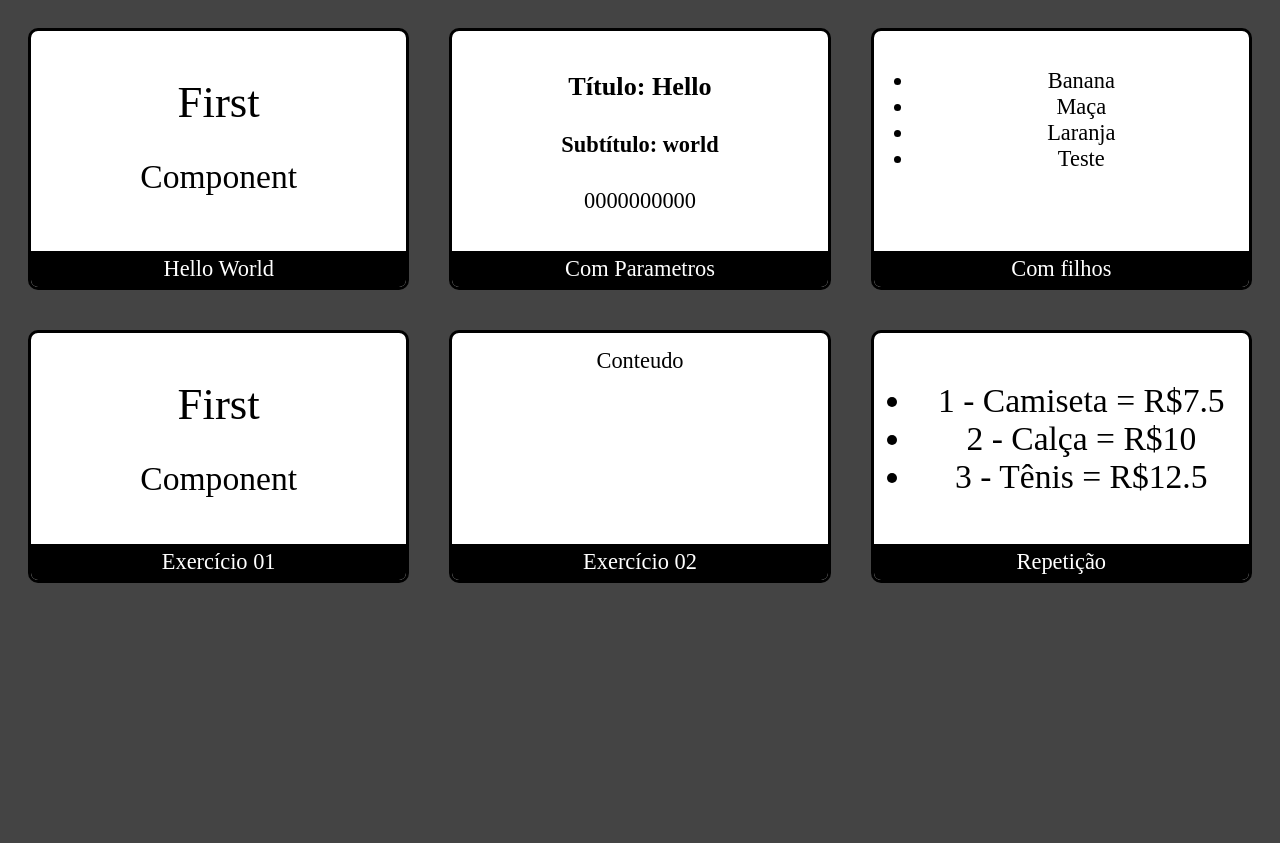
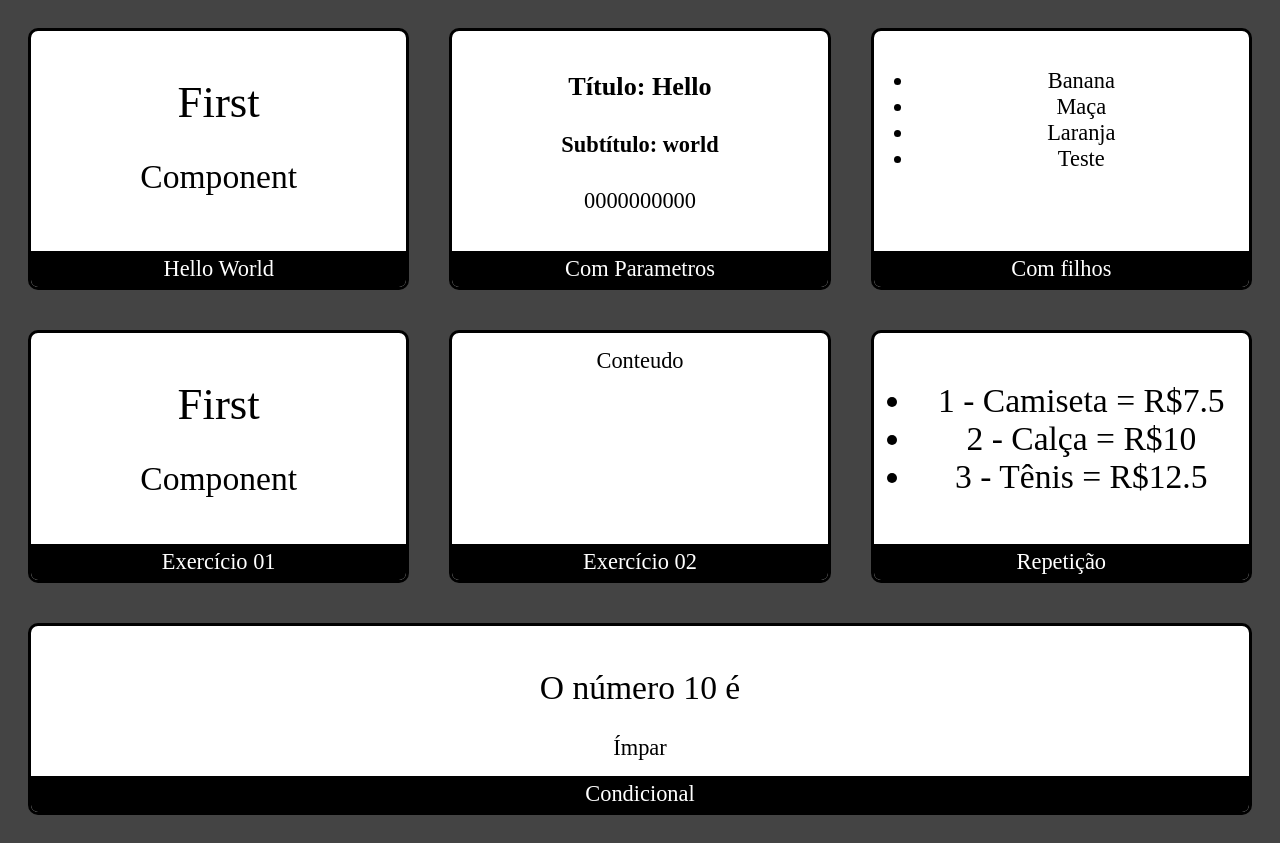
Before and after one commit to jpdev01/reactjs, a React (Create React App) app: page / in a window 1280 px wide. Before the commit the page ends 800 px from the top, so only its background shows below. Built offline with nearby package versions, Linux system fonts and the light colour scheme.

Commit message:
condicional

```diff
--- a/src/App.jsx
+++ b/src/App.jsx
@@ -11,6 +11,7 @@ import Interation from './components/Iteration'
 
 import './App.css'
 import Iteration from './components/Iteration'
+import Conditional from './components/Conditional'
 
 
 export default props => (
@@ -47,6 +48,10 @@ export default props => (
             <Iteration></Iteration>
         </Card>
 
+        <Card title="Condicional">
+            <Conditional number={10}></Conditional>
+        </Card>
+
     </div>
 
 )
--- /dev/null
+++ b/src/components/Conditional.jsx
@@ -0,0 +1,16 @@
+import React from 'react'
+
+export default props => {
+
+    return (
+        <div>
+            <h2>O número {props.number} é </h2>
+            {
+                props % 2 == 0 ?
+                    <span>Par</span>
+                    :
+                    <span>Ímpar</span>
+            }
+        </div>
+    )
+}
```
